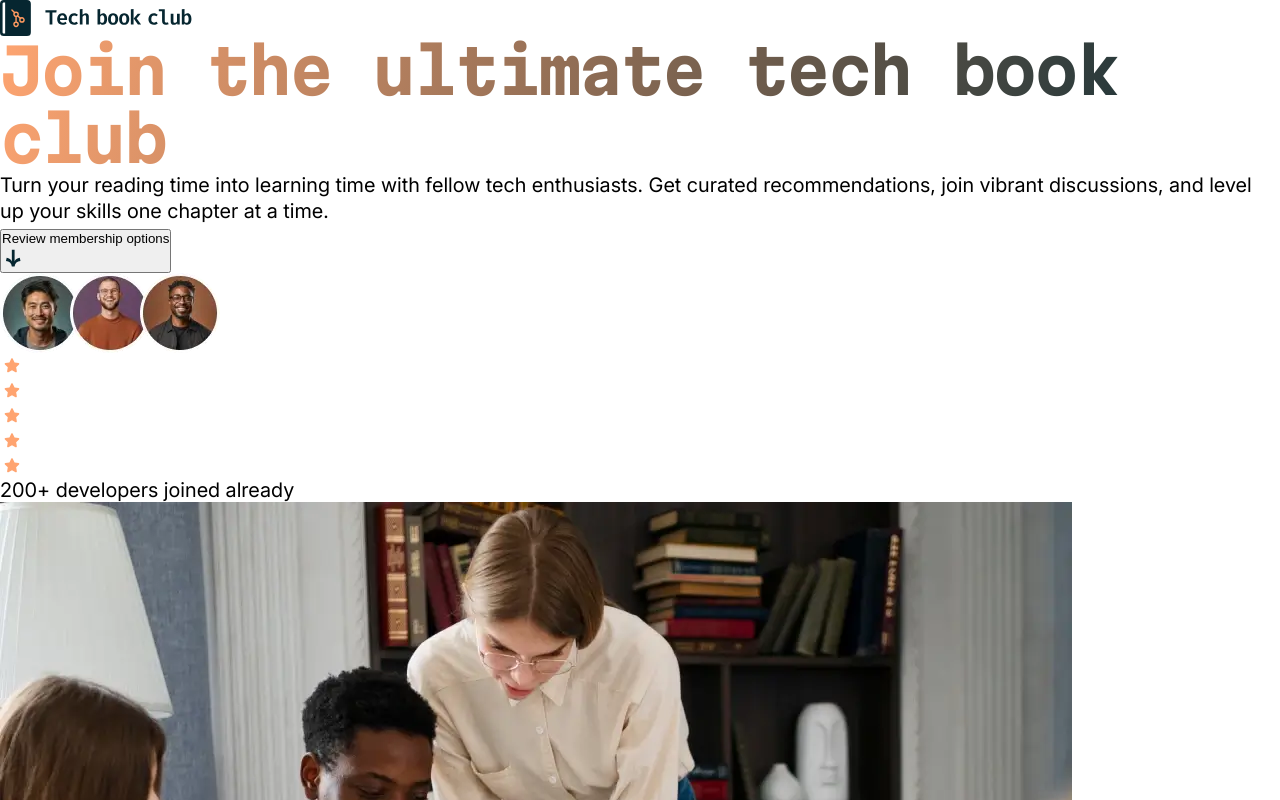
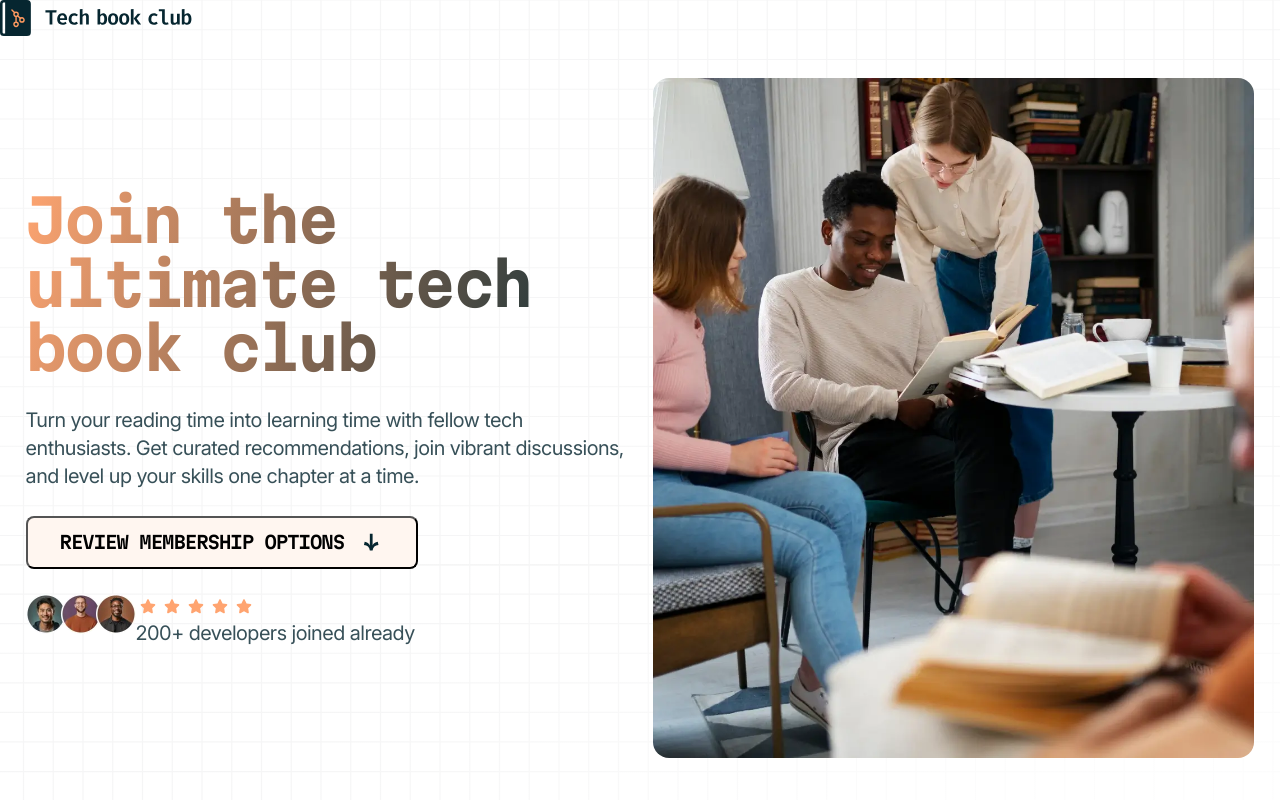
Before and after one commit to jaycob-gomez/fem-tech-book-club, a plain HTML site: page index.html in a window 1280 px wide. Shown: the top 800 px of the page. Drawn offline with Linux system fonts and the light colour scheme.

Commit message:
Added grid to hero section + inserted resouces into README

```diff
--- a/index.html
+++ b/index.html
@@ -18,13 +18,13 @@
   <!-- Main Content -->
   <main>
     <section id="hero">
-      <div class="even-column">
+      <div class="hero-content">
         <h1>  Join the ultimate tech book club</h1>
         <p>Turn your reading time into learning time with fellow tech enthusiasts.
         Get curated recommendations, join vibrant discussions, and level up your
         skills one chapter at a time.</p>
         <button>Review membership options <img src="/assets/images/icon-arrow-down.svg" alt=""></button>
-        <div>
+        <div class="hero-rating">
           <img src="/assets/images/image-avatars.webp" alt="">
         <div class="rating">
           <div class="stars">
@@ -34,13 +34,13 @@
             <img src="/assets/images/icon-star.svg" alt="">
             <img src="/assets/images/icon-star.svg" alt="">
           </div>
-          200+ developers joined already
+          <p>200+ developers joined already</p>
         </div>
       </div>
       </div>
 
-      <div class="even-column">
-        <img src="/assets/images/image-hero-desktop.webp" alt="">
+      <div class="hero-image">
+        <img src="/assets/images/image-hero-desktop.webp" alt="A few of our club members enjoying a book together">
       </div>
     </section>
   </main>
@@ -49,7 +49,7 @@
   <footer>
 
   </footer>
-  Read together, grow together
+  <!-- Read together, grow together
 
   Monthly curated tech reads selected by industry experts
   Virtual and in-person meetups for deep-dive discussions
@@ -112,7 +112,7 @@
   Review membership options
   200+ developers joined already
 
-  © 2024 - Tech Book Club
+  © 2024 - Tech Book Club -->
 
 </body>
 </html>
--- a/style.css
+++ b/style.css
@@ -52,20 +52,27 @@
     }
 
     h1 {
-        font-size: var(--fs-38);
-
-        @media (width >= calc(700 / 16 * 1rem)) {
-            font-size: var(--fs-62);
-        }
+        font-size: clamp(var(--fs-38), 1.866rem + 2.233vw, var(--fs-62));
     }
 
     h2 {
-        font-size: var(--fs-34);
+        font-size: clamp(var(--fs-34), 1.785rem + 1.488vw, var(--fs-50));
+    }
 
-        @media (width >= calc(700 / 16 * 1rem)) {
-            font-size: var(--fs-50);
-        }
+    p {
+        font-size: var(--fs-20);
+        letter-spacing: -0.5px;
+        line-height: 140%;
+        color: var(--neutral-700);
     }
+
+    h3 {
+       font-size: clamp();
+    }
+    span {
+        font-size: clamp(var(--fs-24), 1.288rem + 0.93vw, var(--fs-34));
+    }
+
 }
 
 @layer colors {
@@ -102,6 +109,7 @@
         min-height: 50vh;
         font-family: 'Inter', sans-serif;
         font-size: var(--fs-20);
+        background-image: url('./assets/images/pattern-light-bg.svg');
     }
 
     img {
@@ -126,10 +134,6 @@
         color: transparent;
     }
 
-    p {
-        line-height: 1.3;
-    }
-
     a {
         text-decoration: none;
     }
@@ -143,8 +147,65 @@
             list-style: none;
         }
     }
+
+    .hero-image {
+        min-width: 343px;
+        border-radius: 1rem;
+        overflow: hidden;
+    }
+
+    button {
+        background-color: var(--light-salmon-50);
+        display: inline-flex;
+        gap: 1rem;
+        align-items: center;
+        font-family: 'Martian Mono', monospace;
+        font-weight: 600;
+        letter-spacing: -1px;
+        line-height: 130%;
+        font-size: clamp(var(--fs-16), 0.958rem + 0.186vw, var(--fs-18));
+        padding: clamp(0.5rem, 0.5rem + 0.5vw, 0.75rem) clamp(1.5rem, 1.25rem + 1vw, 2rem);
+        border-radius: 0.5rem;
+        text-transform: uppercase;
+    }
 }
 
 @layer layout {
+    #hero {
+        display: grid;
+        grid-template-columns: 1fr 1fr;
+        gap: clamp(1.5rem, 2vw, 3rem);
+        /* Edit this later */
+        padding: clamp(.85rem, 2vw, 5rem);
+        max-width: 1600px;
+        margin: min(1rem, 5%) auto;
+    }
 
+    @media(max-width: calc(768 / 16 * 1rem)) {
+        #hero {
+            grid-template-columns: 1fr;
+            place-items: center;
+        }
+    }
+
+    .hero-content {
+        display: flex;
+        flex-direction: column;
+        justify-content: center;
+        align-items: flex-start;
+        gap: clamp(1.5rem, 2vw, 3rem);
+    }
+
+    img[src*='image-avatars'] {
+        width: 110px;
+        height: 40px;
+    }
+
+    .hero-rating {
+        display: flex;
+    }
+
+    .stars {
+        display: flex;
+    }
 }
```
Also changed, not shown: 1 other file.
